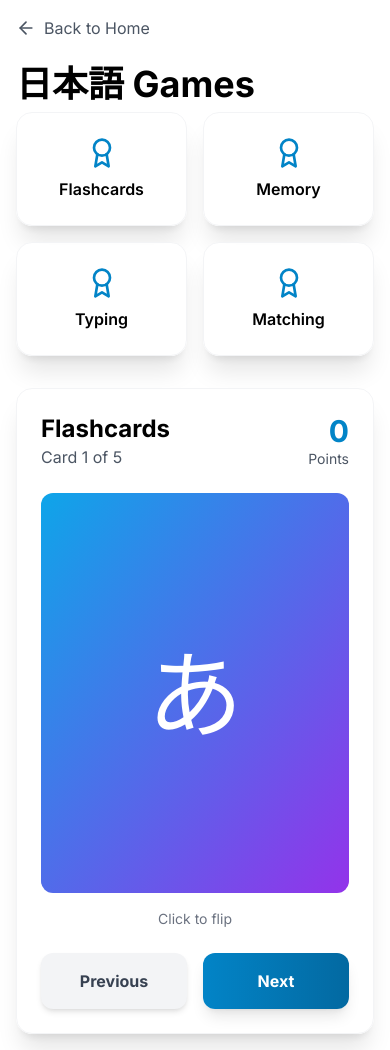
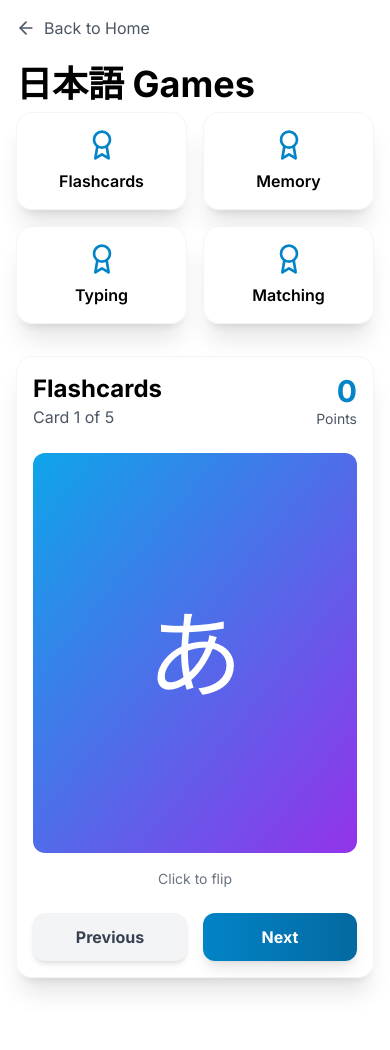
Before and after one commit to IAFMTJS/JARUP, a Next.js app: page /games in a window 390 px wide. After the commit the page ends 994 px from the top, so only its background shows below. Built offline with nearby package versions, Linux system fonts and the light colour scheme.

Commit message:
Add lesson completion tracking and improve mobile responsiveness

```diff
--- a/app/globals.css
+++ b/app/globals.css
@@ -53,7 +53,7 @@
 
 @layer components {
   .card {
-    @apply rounded-2xl shadow-xl p-6 transition-all duration-300 hover:shadow-2xl hover:-translate-y-1 backdrop-blur-sm;
+    @apply rounded-2xl shadow-xl p-4 sm:p-6 transition-all duration-300 hover:shadow-2xl hover:-translate-y-1 backdrop-blur-sm;
     animation: fadeIn 0.5s ease-out;
   }
 
@@ -66,11 +66,13 @@
   }
 
   .btn-primary {
-    @apply bg-gradient-to-r from-primary-600 to-primary-700 text-white px-8 py-4 rounded-xl font-bold hover:from-primary-700 hover:to-primary-800 transition-all duration-300 shadow-lg hover:shadow-xl hover:-translate-y-0.5 active:scale-95;
+    @apply bg-gradient-to-r from-primary-600 to-primary-700 text-white px-6 py-3 sm:px-8 sm:py-4 rounded-xl font-bold hover:from-primary-700 hover:to-primary-800 transition-all duration-300 shadow-lg hover:shadow-xl hover:-translate-y-0.5 active:scale-95;
+    min-height: 44px; /* Better touch target */
   }
 
   .btn-secondary {
-    @apply px-8 py-4 rounded-xl font-bold transition-all duration-300 shadow-md hover:shadow-lg;
+    @apply px-6 py-3 sm:px-8 sm:py-4 rounded-xl font-bold transition-all duration-300 shadow-md hover:shadow-lg;
+    min-height: 44px; /* Better touch target */
   }
 
   .light .btn-secondary {
--- a/app/lessons/[id]/page.tsx
+++ b/app/lessons/[id]/page.tsx
@@ -1,10 +1,11 @@
 'use client';
 
-import { useState } from 'react';
+import { useState, useEffect } from 'react';
 import { useRouter, useParams } from 'next/navigation';
 import { ArrowLeft, CheckCircle, Play } from 'lucide-react';
 import { japaneseLessons } from '@/lib/data/japanese';
 import { russianLessons } from '@/lib/data/russian';
+import { completeLesson, addXP, getProgress } from '@/lib/localStorage';
 
 export default function LessonDetailPage() {
   const router = useRouter();
@@ -35,6 +36,9 @@ export default function LessonDetailPage() {
       setUserAnswer('');
       setShowResult(false);
     } else {
+      // Lesson completed - save to localStorage
+      completeLesson(lessonId);
+      addXP(score); // Award XP based on score
       setCompleted(true);
     }
   };
```
